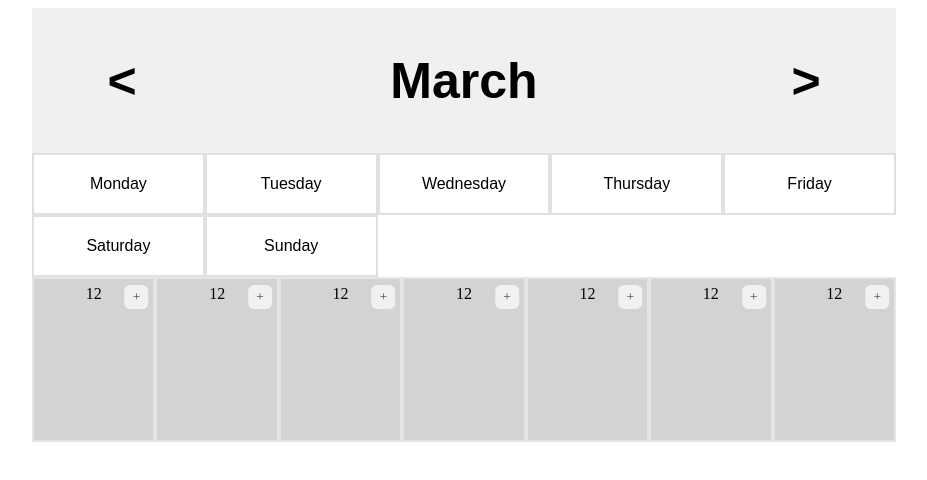
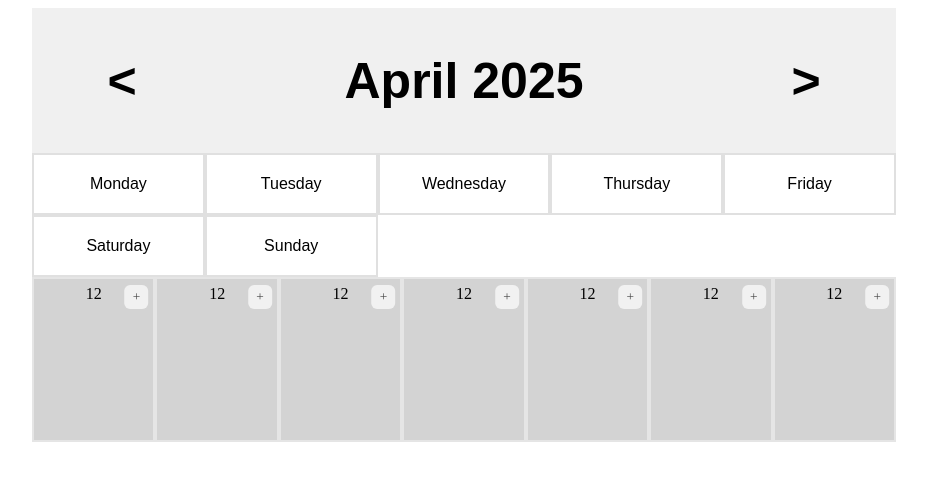
Before and after one commit to MarkBish24/React-to-do-list-calendar, a React (Vite) app in the folder my-react-app/: page / in a window 1280 px wide. Shown: the top 480 px of the page, without its empty margins (176-1103 px from the left). Built offline with nearby package versions, Linux system fonts and the light colour scheme; a web font is replaced by a local one.

Commit message:
updates to section

```diff
--- a/my-react-app/src/App.jsx
+++ b/my-react-app/src/App.jsx
@@ -5,11 +5,12 @@ import DayBanner from "./components/DayBanner.jsx";
 import Calendar from "./components/Calendar.jsx";
 
 function App() {
+  const [date, setDate] = useState(new Date());
   return (
     <>
-      <Banner dateTitle={"March"} />
+      <Banner date={date} />
       <DayBanner />
-      <Calendar />
+      <Calendar date={date} />
     </>
   );
 }
--- a/my-react-app/src/components/Banner.jsx
+++ b/my-react-app/src/components/Banner.jsx
@@ -1,10 +1,15 @@
 import "./Banner.css";
 
-export default function Banner({ dateTitle }) {
+export default function Banner({ date }) {
   return (
     <div className="banner">
       <span className="left-arrow">&lt;</span>
-      <h1>{dateTitle}</h1>
+      <h1>
+        {date.toLocaleDateString("en-US", {
+          month: "long",
+          year: "numeric",
+        })}
+      </h1>
       <span className="right-arrow">&gt;</span>
     </div>
   );
--- a/my-react-app/src/components/Calendar.css
+++ b/my-react-app/src/components/Calendar.css
@@ -1,9 +1,13 @@
 @import url("https://fonts.googleapis.com/css2?family=Sono:wght@200..800&family=Winky+Sans:ital,wght@0,300..900;1,300..900&display=swap");
 
-.calendar {
+.calendar-row {
   height: 165px;
   background-color: rgb(229, 229, 229);
 
   display: flex;
   flex-direction: row;
 }
+
+.empty-box {
+  flex: 1;
+}
--- a/my-react-app/src/components/Calendar.jsx
+++ b/my-react-app/src/components/Calendar.jsx
@@ -3,7 +3,7 @@ import DayBox from "./DayBox.jsx";
 
 export default function Calendar() {
   return (
-    <div className="calendar">
+    <div className="calendar-row">
       <DayBox />
       <DayBox />
       <DayBox />
```
